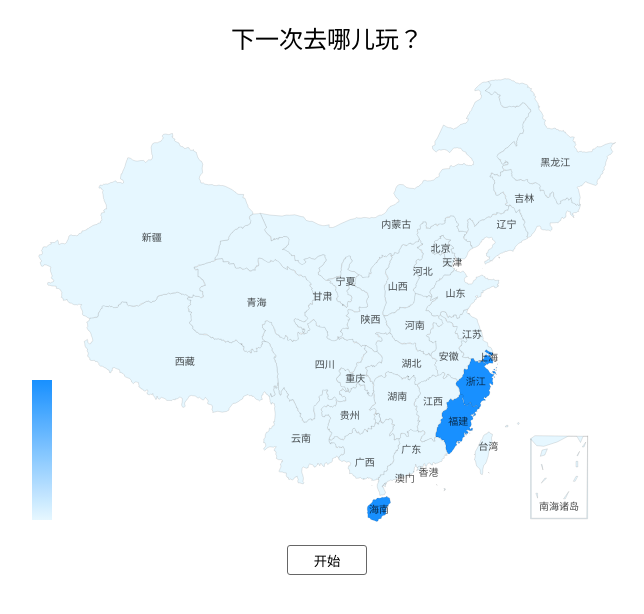
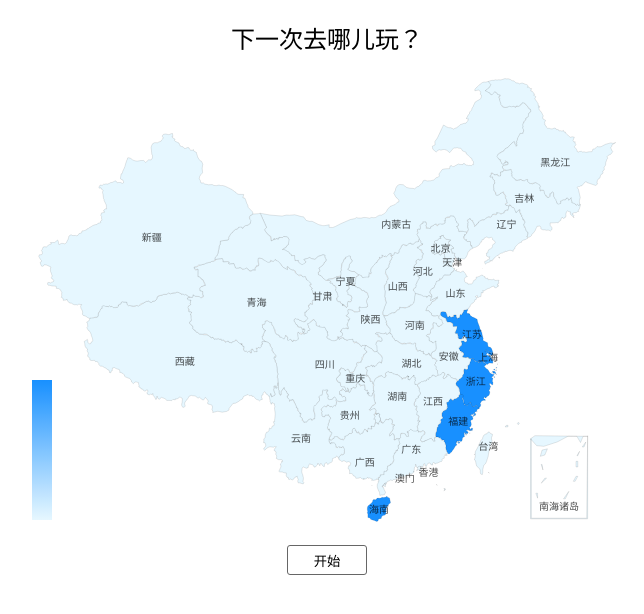
Before and after one commit to pujj/places, a website: page index.html in a window 1280 px wide. Shown: the whole page, without its empty margins (313-957 px from the left). Drawn offline with Linux system fonts and the light colour scheme.

Commit message:
Update index.html

```diff
--- a/index.html
+++ b/index.html
@@ -60,7 +60,7 @@
             {name: '安徽', value: 0},
             {name: '山东', value: 0},
             {name: '新疆', value: 0},
-            {name: '江苏', value: 0},
+            {name: '江苏', value: 100},
             {name: '浙江', value: 100},
             {name: '江西', value: 0},
             {name: '湖北', value: 0},
```
